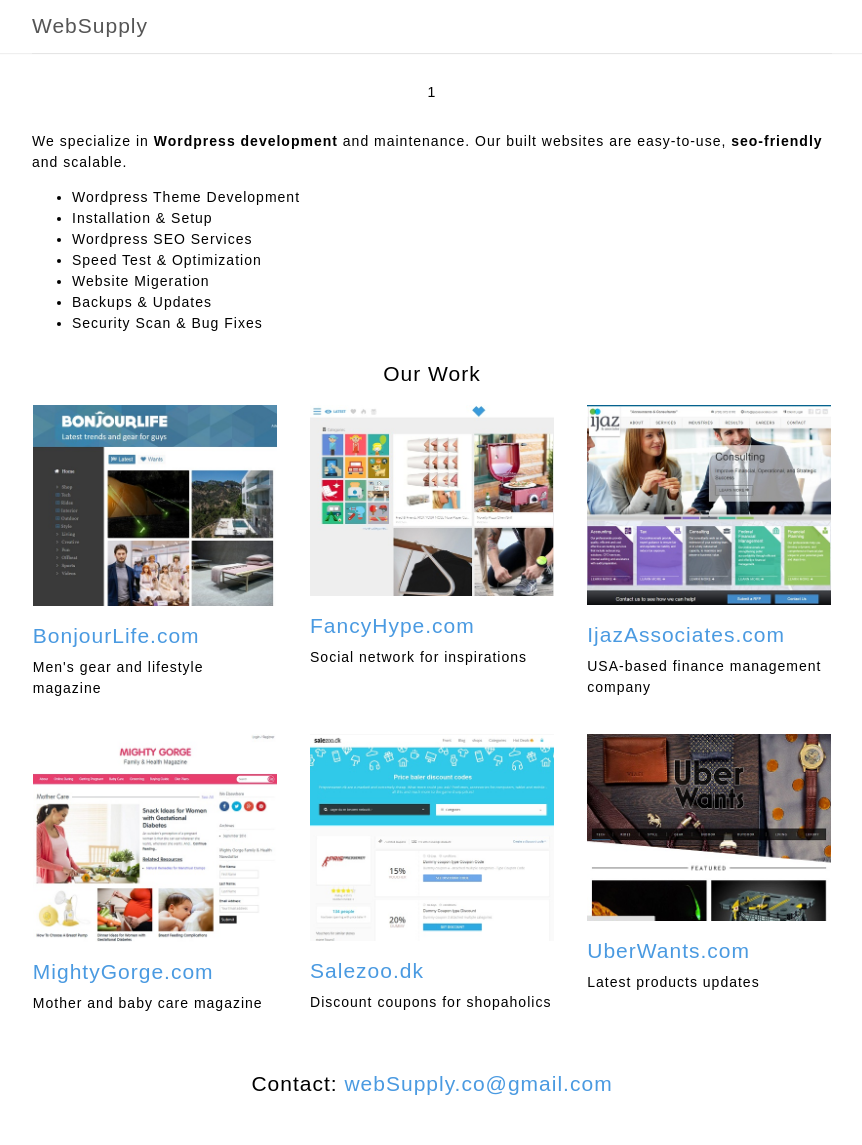
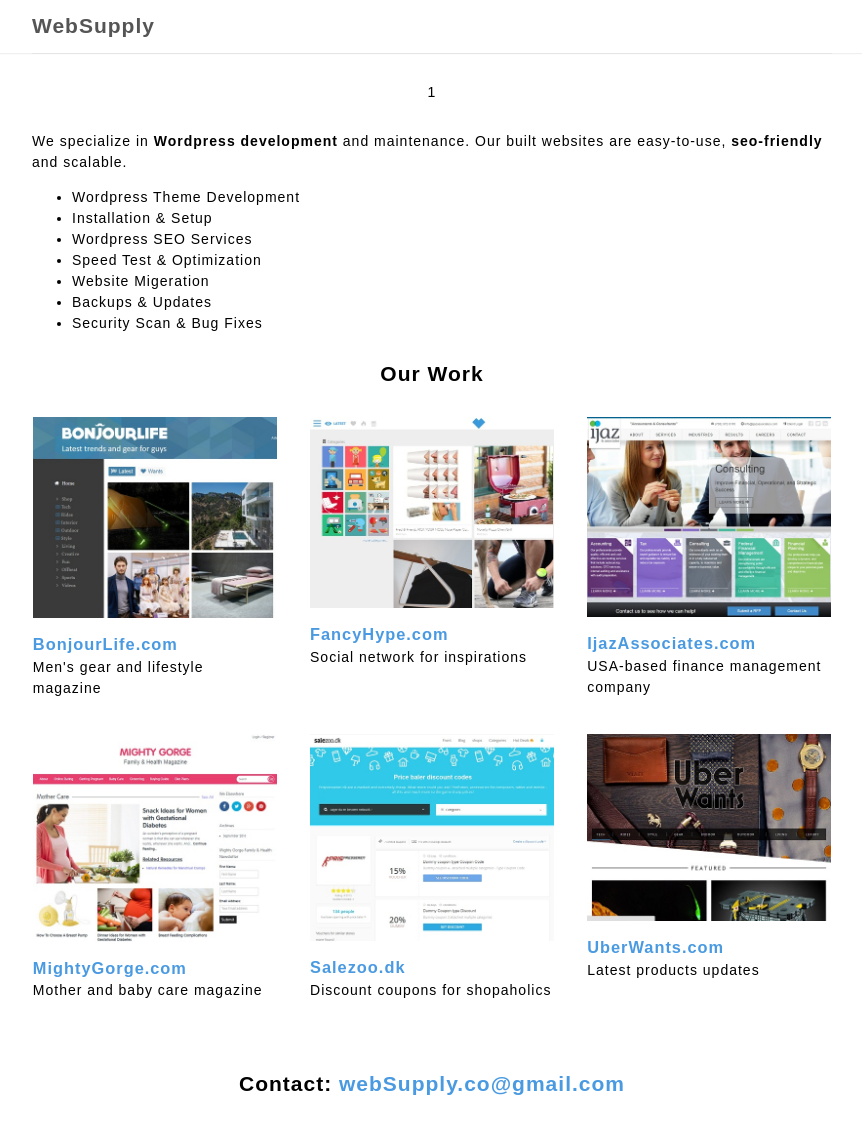
Before and after one commit to waqasy/waqasy.github.archived, a Jekyll site: the page built from index.html, in a window 1280 px wide. Shown: the whole page, without its empty margins (208-1070 px from the left). Built offline with Jekyll 4.4.1, drawn with Linux system fonts in a browser that asks for light colours; the list of posts is cut into pages by our own code.

Commit message:
Revert "change"
This reverts commit f1f296a722790257b0874f11d7fa916a3bb39d3f.

```diff
--- a/_includes/head.html
+++ b/_includes/head.html
@@ -29,10 +29,8 @@
 	-webkit-font-smoothing: antialiased;
 }
 
-h1, h2, h3, h4, h5, h6 {
-    line-height: normal;
-    font-weight: normal;
-    margin: 0.25em 0;
+h1,h2,h3,h4,h5,h6 {
+    line-height: normal
 }
 
 a {
--- a/index.html
+++ b/index.html
@@ -50,7 +50,7 @@
 		{% for project in site.portfolio limit:12 %}
 		<li>
 		  <img src="{{ project.thumbnail-path }}" alt="{{ project.title }}"/>
-		  <h2><a href="{{ project.url }}">{{ project.title }}</a></h2>
+		  <h3><a href="{{ project.url }}">{{ project.title }}</a></h3>
 		  <div>{{ project.short-description }}</div>
 		</li>
 		{% endfor %}
```
